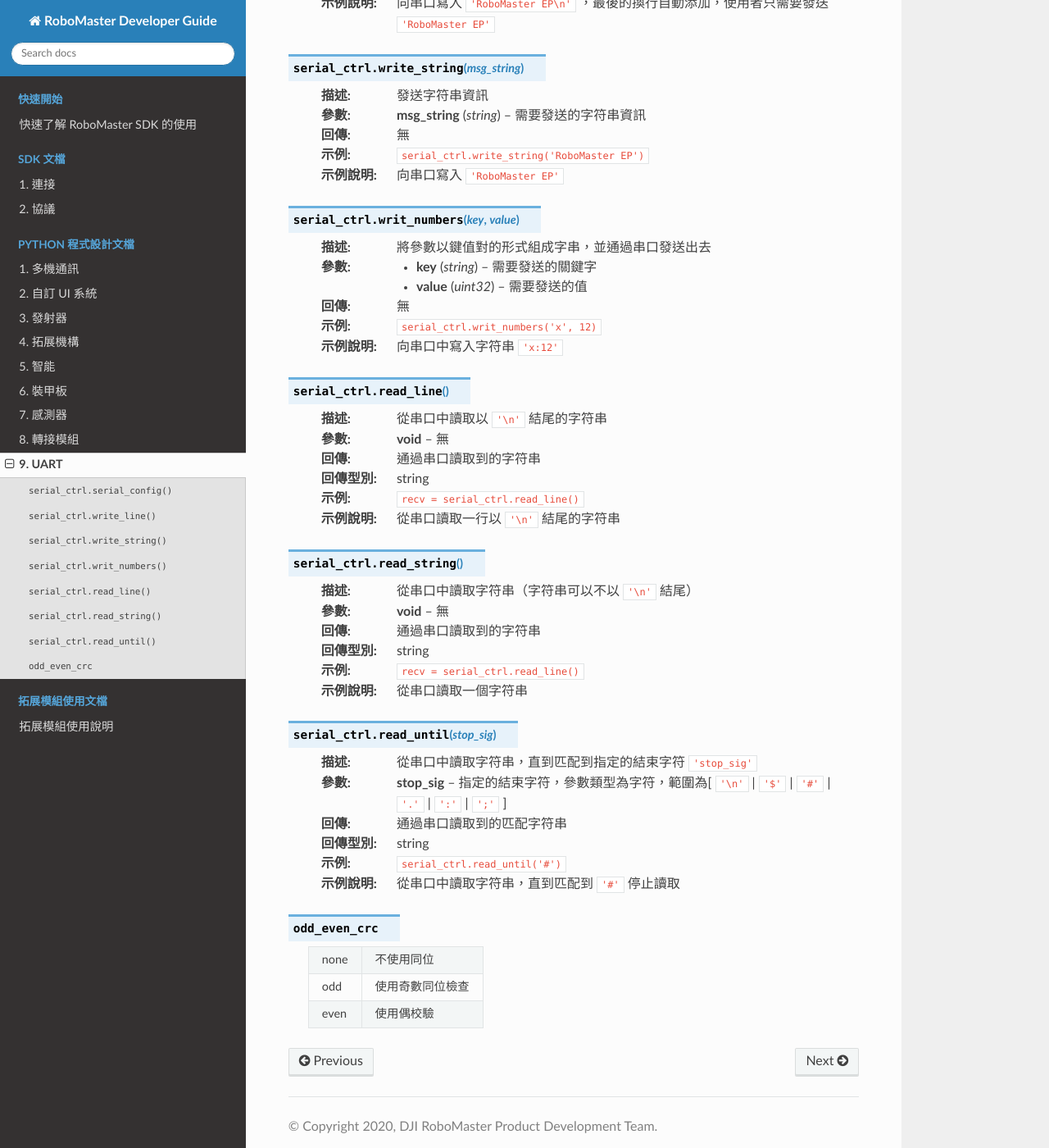
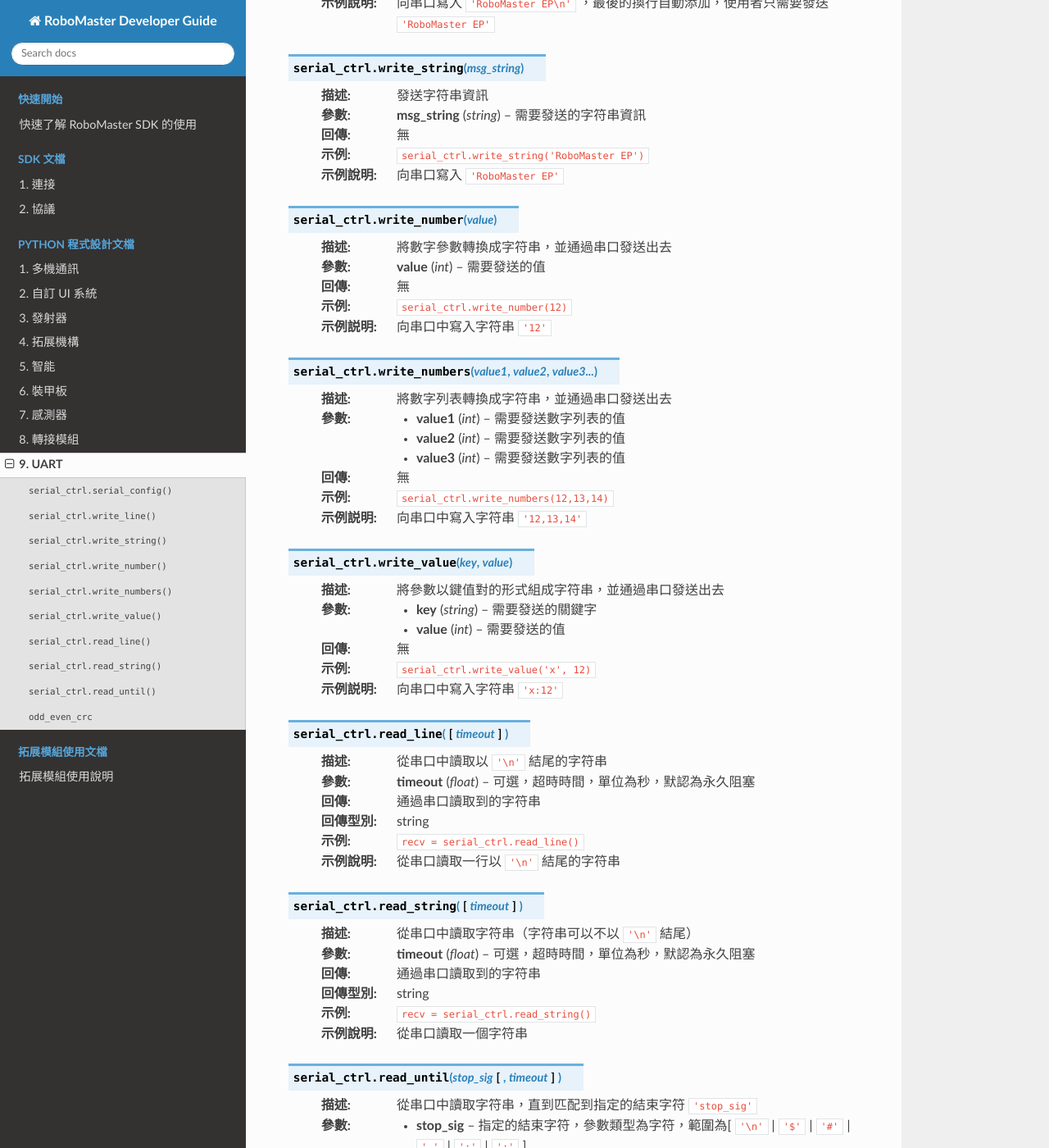
Before and after one commit to dji-sdk/RoboMaster-SDK, a Sphinx documentation site: the page built from docs/python/uart.rst, in a window 1280 px wide and 1400 px high, scrolled down 587 px. Shown: the whole window at 82% size. Built offline with Sphinx 7.4.7 and the Read the Docs theme 2.0.0, drawn with Linux system fonts in a browser that asks for light colours; some of the changed text lies outside the part shown.

Commit message:
RoboMaster Developer Guide V0.1.1 released
FIX:
    1. Fix the example code error in uart section.
    2. Fix the doc title error in adapter and gripper section.

ENH:
    1. Update the SDK protocol struct
        - make the command end with ';'
    2. Update the SDK description of uart.
        - write_number
        - write_numbers
        - write_value
    3. Add video/audio sample code url in doc.

OTHER:
    Thank guys(adam.guo, Guotong) for contributing to these document .
    Thank guys(luke.zhu, charles.yang) for contributing to these sample code.

```diff
--- a/docs/python/uart.rst
+++ b/docs/python/uart.rst
@@ -13,7 +13,7 @@ UART
 
     :return: 無
 
-    :示例: ``serial_ctrl.serial_config(9600, 'cs8', 'none', '1')``
+    :示例: ``serial_ctrl.serial_config(9600, 'cs8', 'none', 1)``
 
     :示例說明: 設定串口的傳送速率為 9600，數據位元 8 位，不使用同位，停止位為 1 位
 
@@ -41,24 +41,50 @@ UART
 
     :示例說明: 向串口寫入 ``'RoboMaster EP'``
 
-.. function:: serial_ctrl.writ_numbers(key, value)
+.. function:: serial_ctrl.write_number(value)
 
-    :描述: 將參數以鍵值對的形式組成字串，並通過串口發送出去
+    :描述: 將數字參數轉換成字符串，並通過串口發送出去
 
-    :param string key: 需要發送的關鍵字
-    :param uint32 value: 需要發送的值
+    :param int value: 需要發送的值
 
     :return: 無
 
-    :示例: ``serial_ctrl.writ_numbers('x', 12)``
+    :示例: ``serial_ctrl.write_number(12)``
 
-    :示例說明: 向串口中寫入字符串 ``'x:12'``
+    :示例説明: 向串口中寫入字符串 ``'12'``
 
-.. function:: serial_ctrl.read_line()
+.. function:: serial_ctrl.write_numbers(value1, value2, value3...)
+
+    :描述: 將數字列表轉換成字符串，並通過串口發送出去
+
+    :param int value1: 需要發送數字列表的值
+    :param int value2: 需要發送數字列表的值
+    :param int value3: 需要發送數字列表的值
+
+    :return: 無
+
+    :示例: ``serial_ctrl.write_numbers(12,13,14)``
+
+    :示例説明: 向串口中寫入字符串 ``'12,13,14'``
+
+.. function:: serial_ctrl.write_value(key, value)
+
+    :描述: 將參數以鍵值對的形式組成字符串，並通過串口發送出去
+
+    :param string key: 需要發送的關鍵字
+    :param int value: 需要發送的值
+
+    :return: 無
+
+    :示例: ``serial_ctrl.write_value('x', 12)``
+
+    :示例説明: 向串口中寫入字符串 ``'x:12'``
+
+.. function:: serial_ctrl.read_line([timeout])
 
     :描述: 從串口中讀取以 ``'\n'`` 結尾的字符串
 
-    :param void: 無
+    :param float timeout: 可選，超時時間，單位為秒，默認為永久阻塞
 
     :return: 通過串口讀取到的字符串
     :rtype: string
@@ -67,24 +93,25 @@ UART
 
     :示例說明: 從串口讀取一行以 ``'\n'`` 結尾的字符串
 
-.. function:: serial_ctrl.read_string()
+.. function:: serial_ctrl.read_string([timeout])
 
     :描述: 從串口中讀取字符串（字符串可以不以 ``'\n'`` 結尾）
 
-    :param void: 無
+    :param float timeout: 可選，超時時間，單位為秒，默認為永久阻塞
 
     :return: 通過串口讀取到的字符串
     :rtype: string
 
-    :示例: ``recv = serial_ctrl.read_line()``
+    :示例: ``recv = serial_ctrl.read_string()``
 
     :示例說明: 從串口讀取一個字符串
 
-.. function:: serial_ctrl.read_until(stop_sig)
+.. function:: serial_ctrl.read_until(stop_sig, [timeout])
 
     :描述: 從串口中讀取字符串，直到匹配到指定的結束字符 ``'stop_sig'``
 
     :param stop_sig: 指定的結束字符，參數類型為字符，範圍為[ ``'\n'`` | ``'$'`` | ``'#'`` | ``'.'`` | ``':'`` | ``';'`` ]
+    :param float timeout: 可選，超時時間，單位為秒，默認為永久阻塞
 
     :return: 通過串口讀取到的匹配字符串
     :rtype: string
```
Also changed, not shown: docs/sdk/protocol_api.rst (+5 -9 lines), docs/sdk/protocol_struct.rst (+7 -2 lines), 1 other file.
